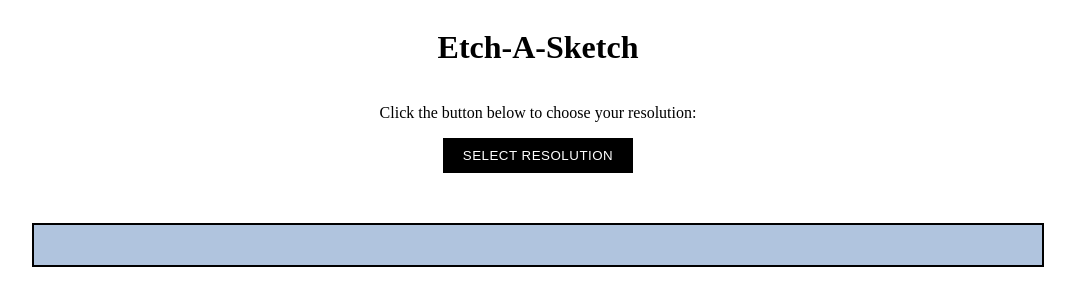
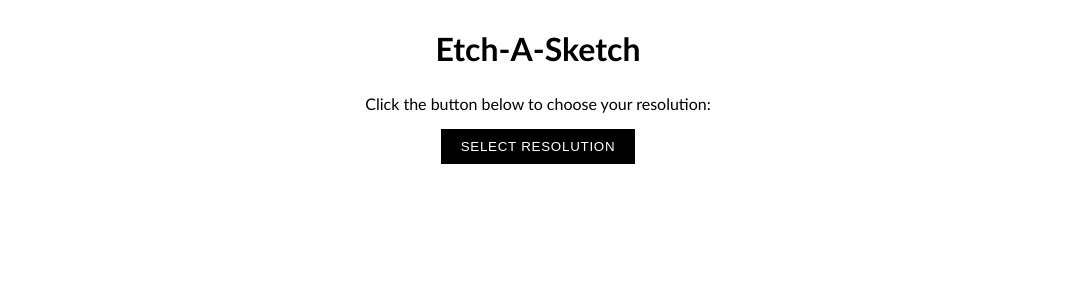
Before and after one commit to shaynmothman/etch-a-sketch, a plain HTML site: page index.html in a window 1280 px wide. Shown: the whole page, without its empty margins (102-1177 px from the left). Drawn offline with Linux system fonts and the light colour scheme.

Commit message:
Finalized styles, added background image.

```diff
--- a/styles.css
+++ b/styles.css
@@ -6,6 +6,11 @@ body {
     display: flex;
     align-items: center;
     flex-direction: column;
+    font-family:'Gill Sans', 'Gill Sans MT', Calibri, 'Trebuchet MS', sans-serif;
+}
+
+h1 {
+    margin-bottom: 10px;
 }
 
 #btn-resolution {
@@ -13,10 +18,14 @@ body {
     background-color: #000;
     padding: 10px 20px;
     text-transform: uppercase;
-    letter-spacing: 0.5px;
+    letter-spacing: 0.75px;
     box-shadow: none;
     border: 0px solid #000;
     color: #fff;
+
+    &:hover {
+        background-color: olivedrab;
+    }
 }
 
 #container-grid {
@@ -25,14 +34,14 @@ body {
     width: 80%;
     border: 2px solid #000;
     margin: 50px 0px;
-    padding: 20px;
-    background-color: lightsteelblue;
+    /* padding: 20px; */
     justify-content: center;
+    background-image: url("./images/nic-cage.jpg");
+    visibility: hidden;
 }
 
 .box {
     background-color: #fff;
     flex-basis: auto;
     flex-grow: 1;
-    opacity: var(--box_opacity, 1);
 }
```
